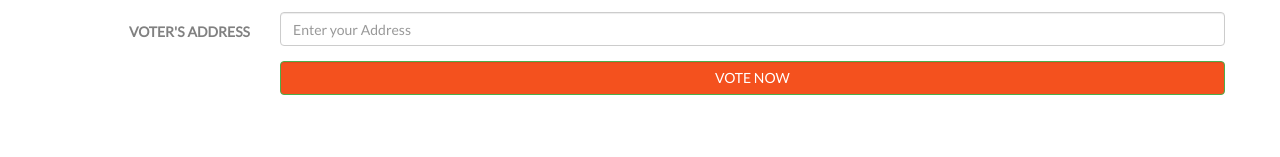
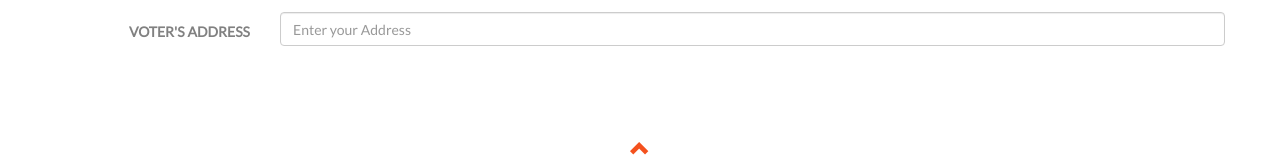
Before and after one commit to ibhawesh/buddingartistcollab, a plain HTML site: page Vote.html in a window 1280 px wide. Shown: the part 955-1112 px from the top of the page. Drawn offline with nearby package versions, Linux system fonts and the light colour scheme; animation ran at ten frames a second; a script that the page names is missing; a web font is replaced by a local one.

Commit message:
Update Vote.html

```diff
--- a/Vote.html
+++ b/Vote.html
@@ -143,7 +143,7 @@
 			  <div class="form-group">
 				<div class="col-sm-offset-2 col-sm-10">
 
-				<button class="form-control btn btn-success" id="send" type="submit" class="common_btn">VOTE NOW</button>
+<!-- 				<button class="form-control btn btn-success" id="send" type="submit" class="common_btn">VOTE NOW</button> -->
 				</div>
 			  </div>
 			</form>
```
